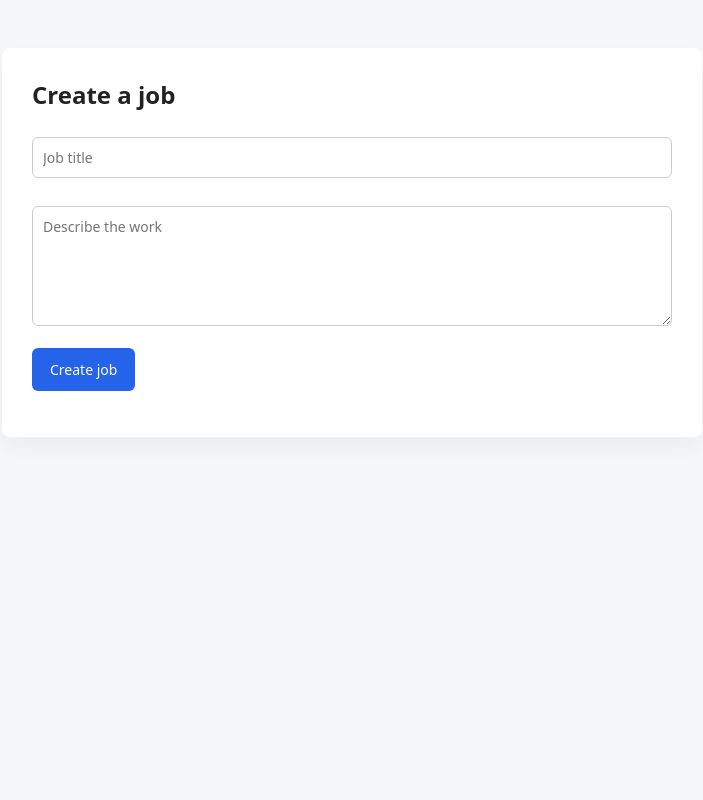
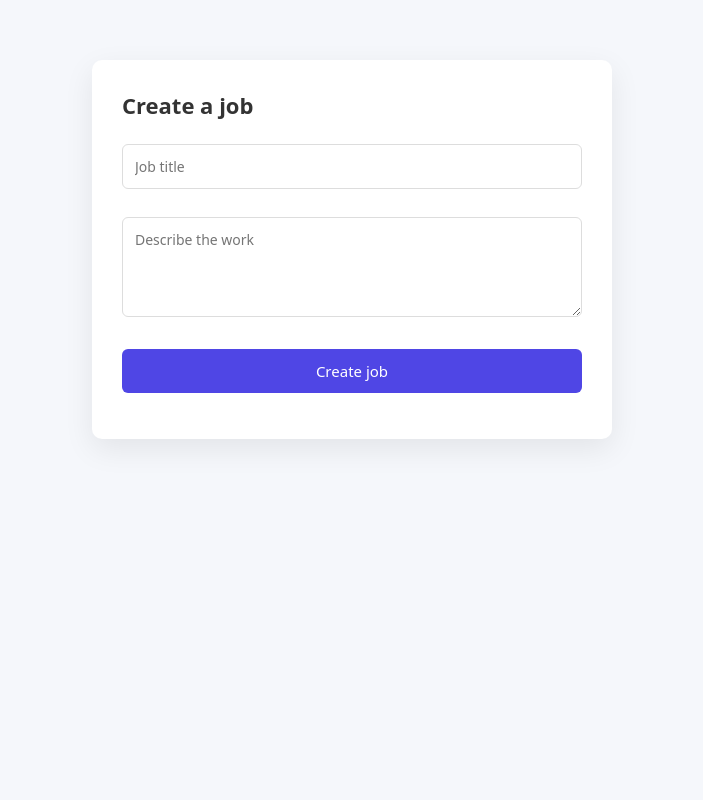
Before and after one commit to shashikant190/hiring-mvp, a FastAPI app: page / in a window 1280 px wide. Shown: the whole page, without its empty margins (288-991 px from the left). Run offline with FastAPI, Linux system fonts and the light colour scheme.

Commit message:
Upadted main and apply form

```diff
--- a/main.py
+++ b/main.py
@@ -45,8 +45,10 @@ def create_job(
     db.commit()
     db.refresh(job)
 
-    apply_link = f"/apply/{job.id}"
-    admin_link = f"/applicants/{job.id}?secret={secret}"
+    base_url = str(request.base_url).rstrip("/")
+
+    apply_link = f"{base_url}/apply/{job.id}"
+    admin_link = f"{base_url}/applicants/{job.id}?secret={secret}"
 
     return templates.TemplateResponse(
         "create_job.html",
@@ -111,7 +113,13 @@ def submit_application(
     db.commit()
 
     return HTMLResponse(
-        "<h2>Application submitted ✅</h2><p>You can close this page.</p>"
+        """
+        <link rel="stylesheet" href="/static/style.css">
+        <div class="container">
+            <h2>Application submitted ✅</h2>
+            <p>Thank you for applying. The hiring client will review your application.</p>
+        </div>
+        """
     )
 
 
--- a/static/style.css
+++ b/static/style.css
@@ -69,3 +69,76 @@ hr {
   border-radius: 6px;
   margin-bottom: 12px;
 }
+
+
+
+body {
+  font-family: system-ui, -apple-system, BlinkMacSystemFont, "Segoe UI", Roboto, sans-serif;
+  background: #f5f7fb;
+  margin: 0;
+  padding: 0;
+  color: #333;
+}
+
+.container {
+  max-width: 520px;
+  margin: 60px auto;
+  background: #ffffff;
+  padding: 30px;
+  border-radius: 10px;
+  box-shadow: 0 10px 30px rgba(0, 0, 0, 0.08);
+}
+
+h2 {
+  margin-top: 0;
+  font-size: 22px;
+}
+
+p {
+  font-size: 14px;
+  color: #555;
+}
+
+hr {
+  border: none;
+  border-top: 1px solid #eee;
+  margin: 20px 0;
+}
+
+input,
+textarea {
+  width: 100%;
+  padding: 12px;
+  margin-top: 6px;
+  border: 1px solid #ddd;
+  border-radius: 6px;
+  font-size: 14px;
+}
+
+textarea {
+  min-height: 100px;
+  resize: vertical;
+}
+
+button {
+  width: 100%;
+  padding: 12px;
+  margin-top: 10px;
+  background: #4f46e5;
+  color: white;
+  border: none;
+  border-radius: 6px;
+  font-size: 15px;
+  cursor: pointer;
+}
+
+button:hover {
+  background: #4338ca;
+}
+
+.note {
+  margin-top: 20px;
+  font-size: 12px;
+  color: #777;
+  text-align: center;
+}
```
Also changed, not shown: templates/apply.html (+9 -8 lines).
